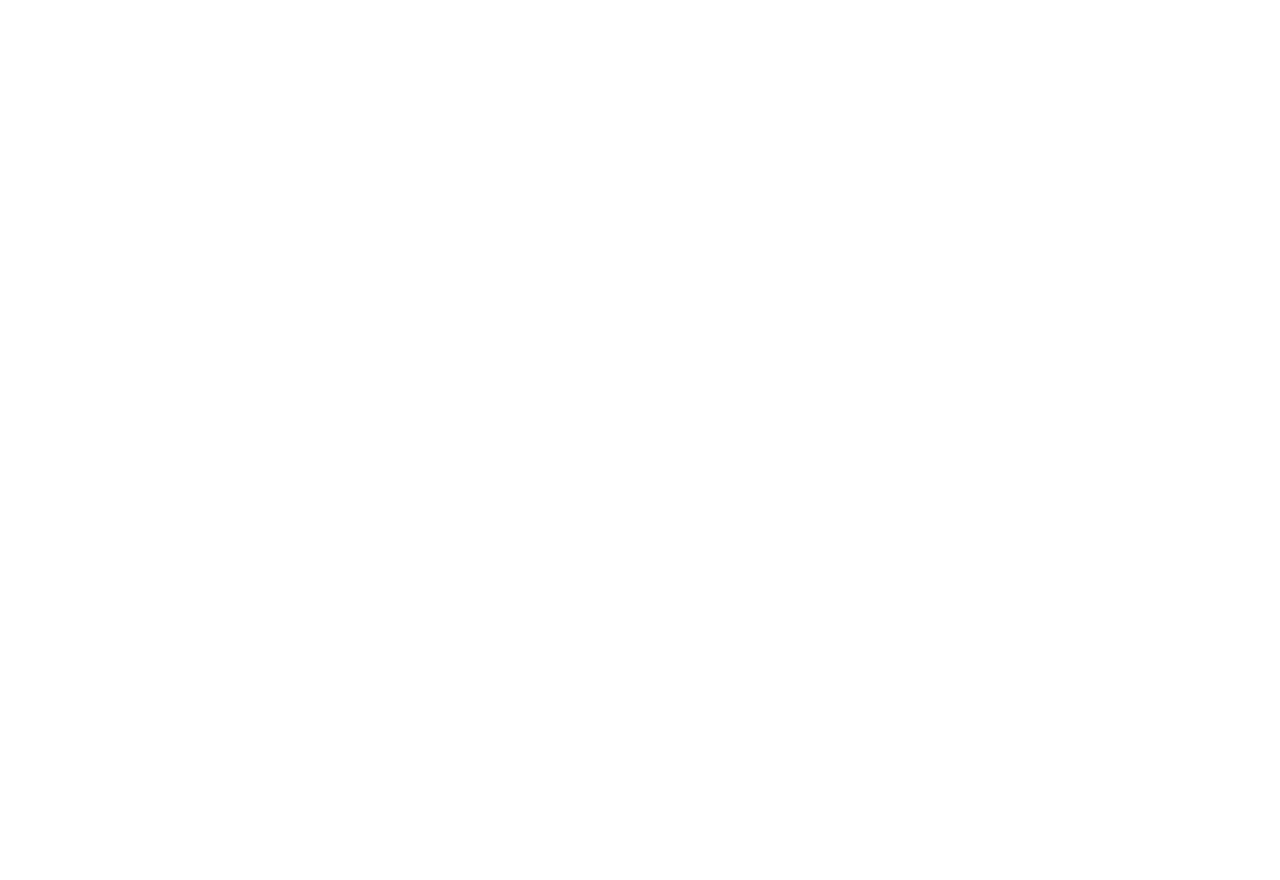
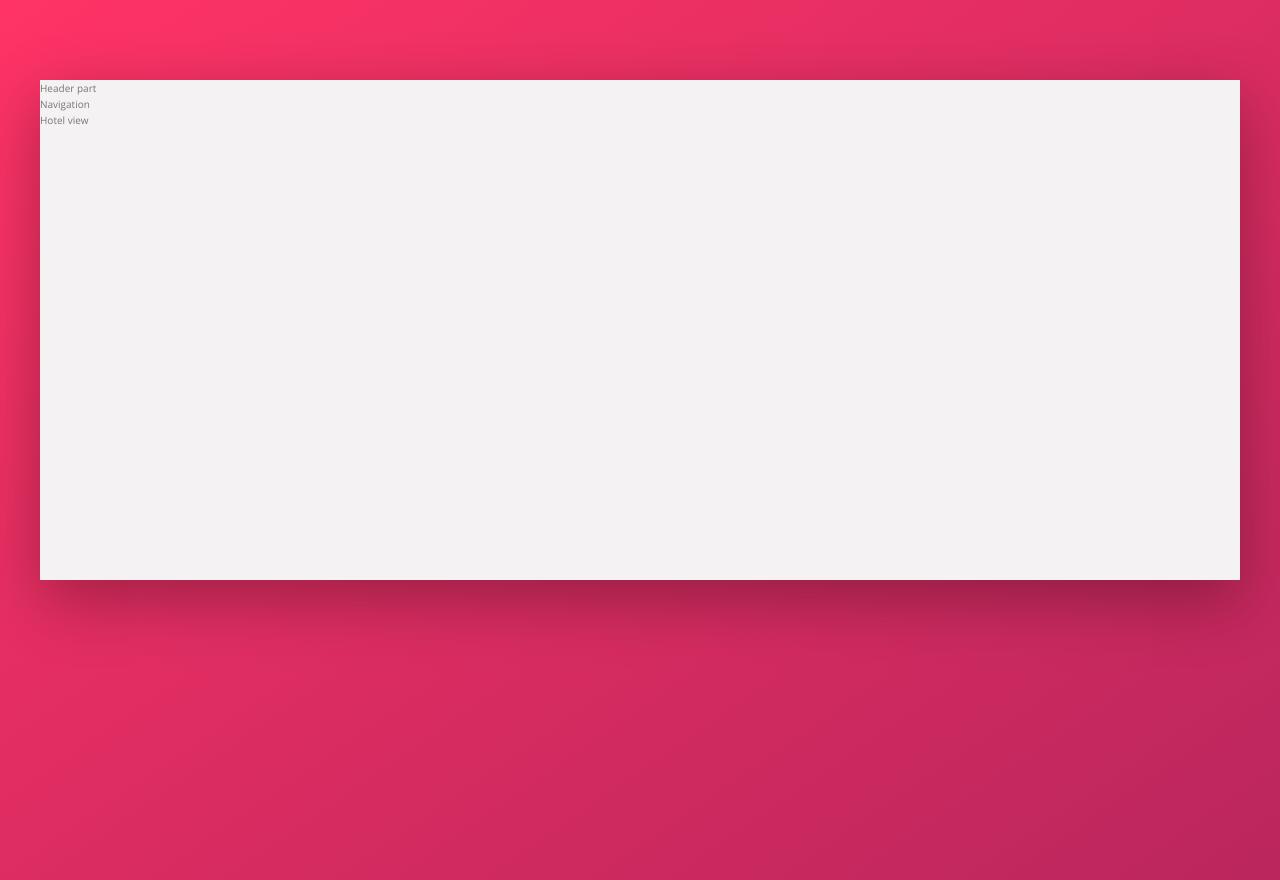
Before and after one commit to Hardslaya/Trillo-2020, a website: page index.html in a window 1280 px wide. Before the commit the page ends 800 px from the top, so only its background shows below. Drawn offline with nearby package versions, Linux system fonts and the light colour scheme.

Commit message:
Added variables, defining the project, added scss files, and starting style

```diff
--- a/index.html
+++ b/index.html
@@ -11,6 +11,18 @@
         <title>trillo &mdash; Your all-in-one booking app</title>
     </head>
     <body>
-
+        <div class="container">
+            <header class="header">
+                Header part
+            </header>
+            <div class="content">
+                <nav class="sidebar">
+                    Navigation
+                </nav>
+                <main class="hotel-view">
+                    Hotel view
+                </main>
+            </div>
+        </div>
     </body>
 </html>
--- a/package.json
+++ b/package.json
@@ -1,7 +1,7 @@
 {
-  "name": "natours",
+  "name": "trillo",
   "version": "1.0.0",
-  "description": "Landing page for natours",
+  "description": "Landing page for trillo",
   "main": "index.js",
   "scripts": {
     "watch:sass": "node-sass sass/main.scss css/style.css -w",
@@ -19,7 +19,7 @@
   "devDependencies": {
     "autoprefixer": "^7.1.4",
     "concat": "^1.0.3",
-    "node-sass": "^4.5.3",
+    "node-sass": "^6.0.1",
     "npm-run-all": "^4.1.1",
     "postcss-cli": "^4.1.1"
   }
--- /dev/null
+++ b/sass/_base.scss
@@ -0,0 +1,45 @@
+:root {
+    --color-primary: #eb2f64;
+    --color-primary-light: #FF3366;
+    --color-primary-dark: #BA265D;
+
+    --color-grey-light-1: #faf9f9;
+    --color-grey-light-2: #f4f2f2;
+    --color-grey-light-3: #f0eeee;
+    --color-grey-light-4: #ccc;
+
+    --color-grey-dark-1: #333;
+    --color-grey-dark-2: #777;
+    --color-grey-dark-3: #999;
+
+    --shadow-dark: 0 2rem 6rem rgba(0,0,0,.3);
+    --shadow-light: 0 2rem 5rem rgba(0,0,0,.06);
+}
+
+* {
+    margin: 0;
+    padding: 0;
+}
+
+*,
+*::before,
+*::after {
+    box-sizing: inherit;
+}
+
+html {
+    box-sizing: border-box;
+    font-size: 62.5%; // 1rem = 10px, 10px/16px = 62.5%
+}
+
+body {
+    font-family: 'Open Sans', sans-serif;
+    font-weight: 400;
+    line-height: 1.6;
+    color: var(--color-grey-dark-2);
+    background-image: linear-gradient(to right bottom, var(--color-primary-light), var(--color-primary-dark));
+    background-size: cover;
+    background-repeat: no-repeat;
+
+    min-height: 100vh;
+}
--- /dev/null
+++ b/sass/_layout.scss
@@ -0,0 +1,24 @@
+.container {
+    max-width: 120rem;
+    margin: 8rem auto; //center left-rgiht
+    background-color: var(--color-grey-light-2);
+    box-shadow: var(--shadow-dark);
+
+    min-height: 50rem; // only for testing purpose
+}
+
+.header {
+
+}
+
+.content  {
+
+}
+
+.sidebar {
+
+}
+
+.hotel-view {
+
+}
--- a/sass/main.scss
+++ b/sass/main.scss
@@ -1,17 +1,3 @@
-/*
-COLORS
-
-Primary: #eb2f64
-Primary light: #FF3366
-Primary dark: #BA265D
-
-Grey light 1: #faf9f9
-Grey light 2: #f4f2f2
-Grey light 3: #f0eeee
-Grey light 4: #ccc
-
-Grey dark 1: #333
-Grey dark 2: #777
-Grey dark 3: #999
-
-*/
+@import "base";
+@import "components";
+@import "layout";
```
Also changed, not shown: css/style.comp.css (deleted), css/style.css, sass/_components.scss (added), 1 other file.
